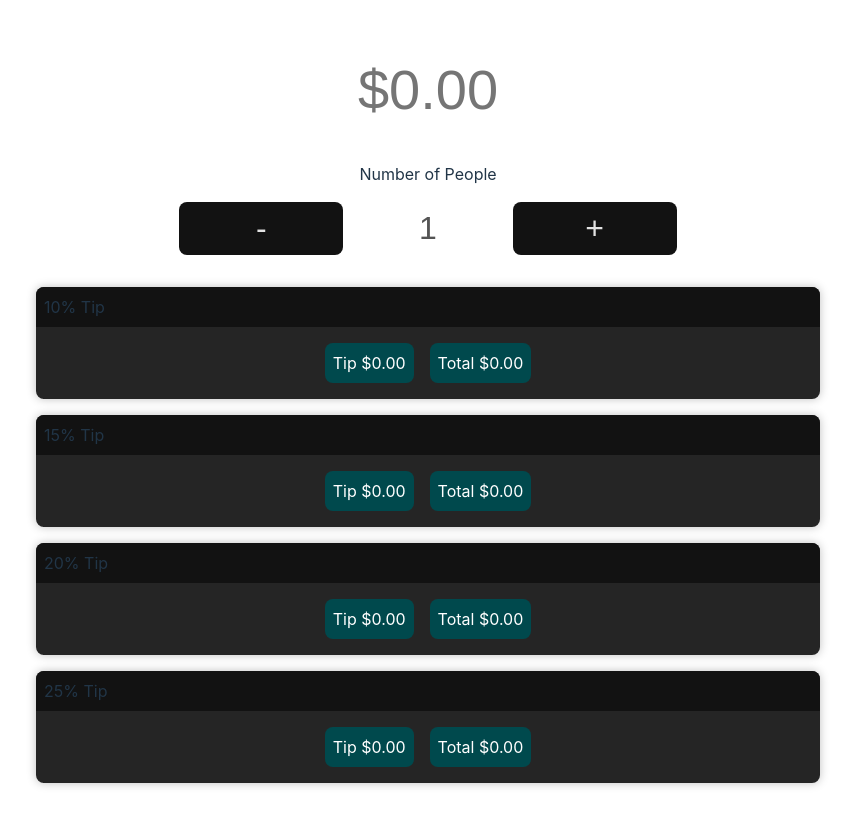
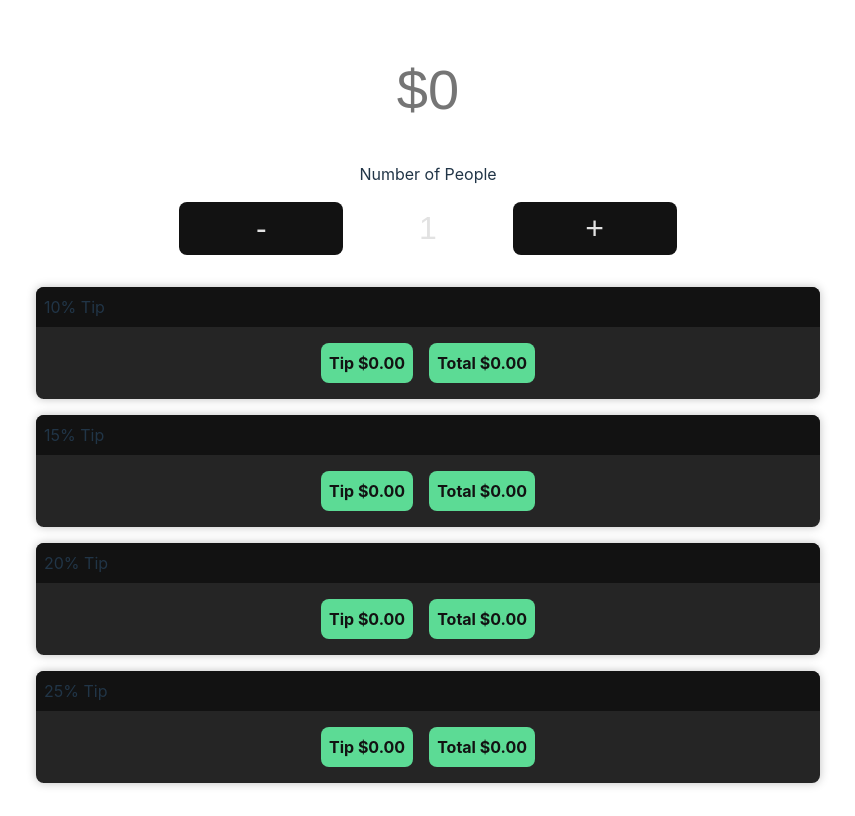
Before and after one commit to pixelsoul/tipsy, a Vue app: page / in a window 1280 px wide. Shown: the whole page, without its empty margins (212-1067 px from the left). Built offline with nearby package versions, Linux system fonts and the light colour scheme.

Commit message:
adjusting some styles. implementing the currency function for displaying currency.

```diff
--- a/src/App.vue
+++ b/src/App.vue
@@ -5,6 +5,7 @@ import Bill from "./components/BillAmount.vue";
 import BillDivide from "./components/BillDivide.vue";
 import Tip from "./components/TipAmount.vue";
 import Card from "./components/Card.vue";
+import Currency from "./utils/CurrencyFormat.js";
 
 const bill = ref(0.0);
 const billDivide = ref(1);
@@ -29,7 +30,7 @@ const updateBillDivide = (value) => {
             <Card v-if="billDivide > 1">
                 <div class="bill-per-person__label">Bill Per Person</div>
                 <div class="bill-per-person__amount">
-                    ${{ (bill / billDivide).toFixed(2) }}
+                    {{ Currency(bill / billDivide) }}
                 </div>
             </Card>
         </Transition>
--- a/src/components/BillAmount.vue
+++ b/src/components/BillAmount.vue
@@ -11,10 +11,10 @@ const emits = defineEmits(["update:bill"]);
         <div class="bill-amount__bill">
             <input
                 id="bill-amount"
-                type="number"
-                v-model="bill"
-                @input="$emit('update:bill', Number($event.target.value))"
-                placeholder="$0.00"
+                type="text"
+                v-model.number="bill"
+                @input="$emit('update:bill', bill)"
+                placeholder="$0"
             />
         </div>
     </div>
@@ -40,12 +40,12 @@ const emits = defineEmits(["update:bill"]);
 .bill-amount__bill input {
     font-size: 3.5rem;
     padding: 0.5rem;
-    border: 0px solid #4e4e4e;
+    border: 0px;
     border-radius: 0.5rem;
     text-align: center;
     width: 100%;
     background-color: transparent;
-    color: #e2e2e2;
+    color: var(--primary);
 }
 
 .bill-amount__bill input:focus {
--- a/src/components/BillDivide.vue
+++ b/src/components/BillDivide.vue
@@ -60,6 +60,10 @@ const updateBillDivide = (value) => {
     margin: 0rem;
 }
 
+.bill-divide input:disabled {
+    color: var(--white);
+}
+
 .bill-divide__button {
     font-size: 2rem;
     padding: 0.5rem;
@@ -67,8 +71,8 @@ const updateBillDivide = (value) => {
     border-radius: 0.5rem;
     text-align: center;
     width: 100%;
-    background-color: #121212;
-    color: #e2e2e2;
+    background-color: var(--black);
+    color: var(--white);
     cursor: pointer;
 }
 
--- a/src/components/TipAmount.vue
+++ b/src/components/TipAmount.vue
@@ -1,6 +1,7 @@
 <script setup>
 import { computed } from "vue";
 import Card from "./Card.vue";
+import Currency from "../utils/CurrencyFormat.js";
 
 const props = defineProps({
     bill: {
@@ -30,10 +31,10 @@ const total = computed(() => {
 
         <div class="tip-amount__data">
             <div class="tip-amount__tip-amount">
-                Tip ${{ tipAmount.toFixed(2) }}
+                Tip {{ Currency(tipAmount) }}
             </div>
             <div class="tip-amount__total">
-                Total ${{ total.toFixed(2) }}
+                Total {{ Currency(total) }}
             </div>
         </div>
     </Card>
@@ -42,15 +43,15 @@ const total = computed(() => {
 <style scoped>
 .tip-amount {
     margin: 1rem;
-    background-color: #252525;
+    background-color: var(--black);
     border-radius: 0.5rem;
 }
 
 .tip-amount__tip-percent {
     font-size: 1rem;
     margin-bottom: 0.5rem;
-    background-color: #181818;
-    color: #e2e2e2;
+    background-color: var(--black);
+    color: var(--white);
     padding: 0.5rem;
     display: flex;
     align-items: left;
@@ -70,8 +71,9 @@ const total = computed(() => {
 .tip-amount__total {
     font-size: 1rem;
     margin: 0.5rem;
-    background-color: #00494d;
-    color: #fff;
+    background-color: var(--primary);
+    color: var(--black);
+    font-weight: bold;
     padding: 0.5rem;
     border-radius: 0.5rem;
 }
--- a/src/style.css
+++ b/src/style.css
@@ -1,11 +1,16 @@
 :root {
+    --white: #e2e2e2;
+    --black: #121212;
+    --background: #212121;
+    --primary: #5cdb95;
+    --secondary: #05386b;
+
     font-family: Inter, system-ui, Avenir, Helvetica, Arial, sans-serif;
     line-height: 1.5;
     font-weight: 400;
 
-    /* color-scheme: light dark; */
-    color: rgba(255, 255, 255, 0.87);
-    background-color: #212121;
+    color: var(--white);
+    background-color: var(--background);
 
     font-synthesis: none;
     text-rendering: optimizeLegibility;
--- a/src/utils/CurrencyFormat.js
+++ b/src/utils/CurrencyFormat.js
@@ -1,7 +1,9 @@
-export function currencyFormat(value) {
+function currencyFormat(value) {
     return new Intl.NumberFormat('en-US', {
         style: 'currency',
         currency: 'USD',
         minimumFractionDigits: 2
     }).format(value);
 }
+
+export default currencyFormat;
```
